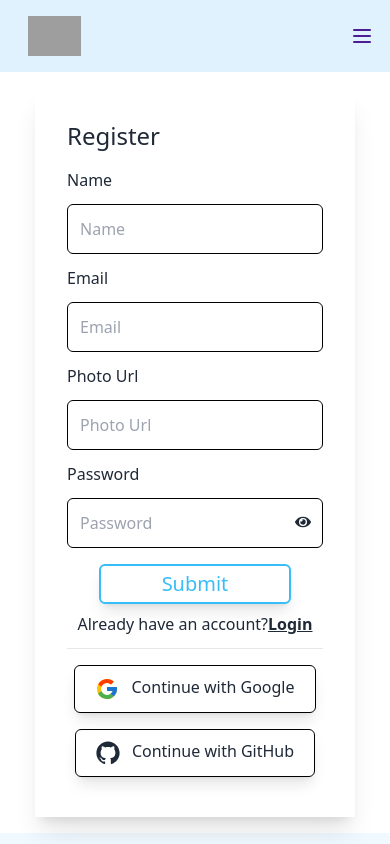
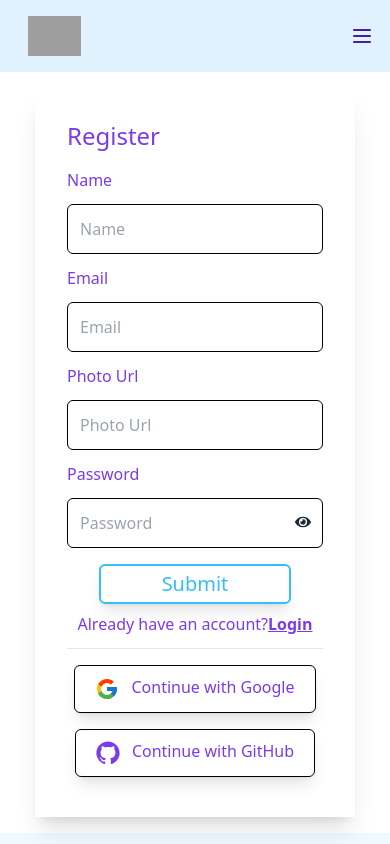
Before and after one commit to aristoxcel/Craftopia, a React (Vite) app: page /signup in a window 390 px wide. Shown: the top 844 px of the page. Built offline with nearby package versions, Linux system fonts and the light colour scheme; no server answers; grey boxes are pictures that could not be loaded; a web font is replaced by a local one.

Commit message:
Login and registration page has been designed

```diff
--- a/src/page/Login.jsx
+++ b/src/page/Login.jsx
@@ -81,9 +81,9 @@ return (
 
                 {/* login form */}
                 <form className={`p-8 w-full mr-0 ml-auto duration-500 ${registers ? 'lg:translate-x-full hidden lg:block' : ''}`} onSubmit={handleSubmit(loginData)}>
-                    <h1 className="backdrop-blur-sm text-2xl lg:text-4xl pb-4">Login</h1>
+                    <h1 className="backdrop-blur-sm text-2xl lg:text-4xl pb-4 text-violet-600">Login</h1>
                     <div className="space-y-5">
-                        <label htmlFor="_email" className="block">Email</label>
+                        <label htmlFor="_email" className="block text-violet-600">Email</label>
                         <input
                             className='p-3 block w-full outline-none border rounded-md invalid:border-red-700 valid:border-black'
                             type="email"
@@ -96,7 +96,7 @@ return (
 
 
 
-                        <label htmlFor="_password" className="block">Password</label>
+                        <label htmlFor="_password" className="block text-violet-600">Password</label>
                         <input className='p-3 block w-full outline-none border rounded-md invalid:border-red-700 valid:border-black'
                                 type="password"
                                 placeholder="Password"
@@ -120,10 +120,10 @@ return (
                     </div>
                     {/* button type will be submit for handling form submission*/}
                     <button type="submit" className=" px-5 mb-2 mx-auto mt-4 shadow-lg rounded-md   block group relative h-10 w-48 overflow-hidden border-2 border-sky-400 text-xl text-sky-400 hover:text-sky-200"><span className="bg-sky-800  ease-in absolute w-[57%]  -translate-x-full group-hover:translate-x-0 -left-2 top-0 bottom-0 duration-300 -z-10 skew-x-12"></span><span className="bg-sky-600 ease-in absolute w-[55%]  translate-x-full group-hover:translate-x-0 -right-2 top-0 bottom-0 duration-300 skew-x-12 -z-10"></span>Submit</button>
-                    <p className="mb-3 text-center">Don&apos;t have an account?<Link to={'/signup'} onClick={() => {setRegisters(!registers);}} className="underline font-semibold">Register</Link></p>
+                    <p className="mb-3 text-center text-violet-600">Don&apos;t have an account?<Link to={'/signup'} onClick={() => {setRegisters(!registers);}} className="underline font-semibold text-base-600">Register</Link></p>
                     <hr />
-                    <button type="button" className="py-2 px-5 mb-4 mt-4 mx-auto block shadow-lg border rounded-md border-black" onClick={handleSignInGoogle}><FcGoogle className="w-6 inline-block mr-3 text-3xl"/>Continue with Google</button>
-                    <button type="button" className="py-2 px-5 mb-4  mx-auto block shadow-lg border rounded-md border-black"><RxGithubLogo className="w-6 inline-block mr-3 text-3xl"/>Continue with GitHub</button>
+                    <button type="button" className="text-violet-600 py-2 px-5 mb-4 mt-4 mx-auto block shadow-lg border rounded-md border-black" onClick={handleSignInGoogle}><FcGoogle className="w-6 inline-block mr-3 text-3xl text-violet-600"/>Continue with Google</button>
+                    <button type="button" className="text-violet-600 py-2 px-5 mb-4  mx-auto block shadow-lg border rounded-md border-black"><RxGithubLogo className="w-6 inline-block mr-3 text-3xl text-violet-600"/>Continue with GitHub</button>
                 </form>
             </div>
 );
--- a/src/page/SignUp.jsx
+++ b/src/page/SignUp.jsx
@@ -69,9 +69,9 @@ function SignUp() {
     {/* register form  */}
 
     <form className={`p-8 w-full ${registers ? 'lg:translate-x-0' : 'lg:-translate-x-full hidden lg:block'} duration-500`} onSubmit={handleSubmit(signUpData)}>
-        <h1 className="backdrop-blur-sm text-2xl lg:text-4xl pb-4">Register</h1>
+        <h1 className="backdrop-blur-sm text-2xl lg:text-4xl pb-4 text-violet-600">Register</h1>
         <div className="space-y-3">
-            <label htmlFor="name" className="block">Name</label>
+            <label htmlFor="name" className="block text-violet-600">Name</label>
             <input
                 className='p-3 block w-full outline-none border rounded-md invalid:border-red-700 valid:border-black'
                 type="text"
@@ -83,7 +83,7 @@ function SignUp() {
             {errors.name && <p className="text-red-500 font-semibold">{errors.name.message}</p>}
 
 
-            <label htmlFor="u_email" className="block">Email</label>
+            <label htmlFor="u_email" className="block text-violet-600">Email</label>
             <input
                 className='p-3 block w-full outline-none border rounded-md invalid:border-red-700 valid:border-black'
                 type="email"
@@ -96,7 +96,7 @@ function SignUp() {
 
 
 
-            <label htmlFor="u_password" className="block">Photo Url</label>
+            <label htmlFor="u_password" className="block text-violet-600">Photo Url</label>
             <input
                 className='p-3 block w-full outline-none border rounded-md invalid:border-red-700 valid:border-black'
                 type="url"
@@ -107,7 +107,7 @@ function SignUp() {
                 aria-invalid={errors.photo ? "true" : "false"} />
             {errors.photo && <p className="text-red-500 font-semibold">{errors.photo.message}</p>}
 
-                <label htmlFor="u_password" className="block">Password</label>
+                <label htmlFor="u_password" className="block text-violet-600">Password</label>
                 <div className="w-full relative">
                 <input className='p-3 block w-full outline-none border rounded-md invalid:border-red-700 valid:border-black'
                     type={show? "text":"password"}
@@ -133,11 +133,11 @@ function SignUp() {
         {/* button type will be submit for handling form submission*/}
         <button type="submit" className=" px-5 mb-2 mx-auto mt-4 shadow-lg rounded-md   block group relative h-10 w-48 overflow-hidden border-2 border-sky-400 text-xl text-sky-400 hover:text-sky-200"><span className="bg-sky-800  ease-in absolute w-[57%]  -translate-x-full group-hover:translate-x-0 -left-2 top-0 bottom-0 duration-300 -z-10 skew-x-12"></span><span className="bg-sky-600 ease-in absolute w-[55%]  translate-x-full group-hover:translate-x-0 -right-2 top-0 bottom-0 duration-300 skew-x-12 -z-10"></span>Submit</button>
 
-        <p className="mb-3 text-center">Already have an account?<Link to={'/login'} onClick={() => {setRegisters(!registers);}} className="underline font-semibold">Login</Link></p>
+        <p className="mb-3 text-center text-violet-600">Already have an account?<Link to={'/login'} onClick={() => {setRegisters(!registers);}} className="underline font-semibold">Login</Link></p>
         <hr />
-        <button type="button" className="py-2 px-5 mb-4 mt-4 mx-auto block shadow-lg border rounded-md border-black" onClick={handleSignInGoogle}><FcGoogle className="w-6 inline-block mr-3 text-3xl"/>Continue with Google</button>
+        <button type="button" className="text-violet-600 py-2 px-5 mb-4 mt-4 mx-auto block shadow-lg border rounded-md border-black" onClick={handleSignInGoogle}><FcGoogle className="w-6 inline-block mr-3 text-3xl"/>Continue with Google</button>
 
-        <button type="button" className="py-2 px-5 mb-2  mx-auto block shadow-lg border rounded-md border-black"><RxGithubLogo className="w-6 inline-block mr-3 text-3xl"/>Continue with GitHub</button>
+        <button type="button" className="text-violet-600 py-2 px-5 mb-2  mx-auto block shadow-lg border rounded-md border-black"><RxGithubLogo className="w-6 inline-block mr-3 text-3xl"/>Continue with GitHub</button>
     </form>
     {/* img */}
     <div className={`hidden lg:block absolute w-1/2 h-full top-0 z-50 duration-500 overflow-hidden bg-black/20 ${registers ? 'translate-x-full rounded-bl-full duration-500' : 'rounded-br-full'}`}>
```
